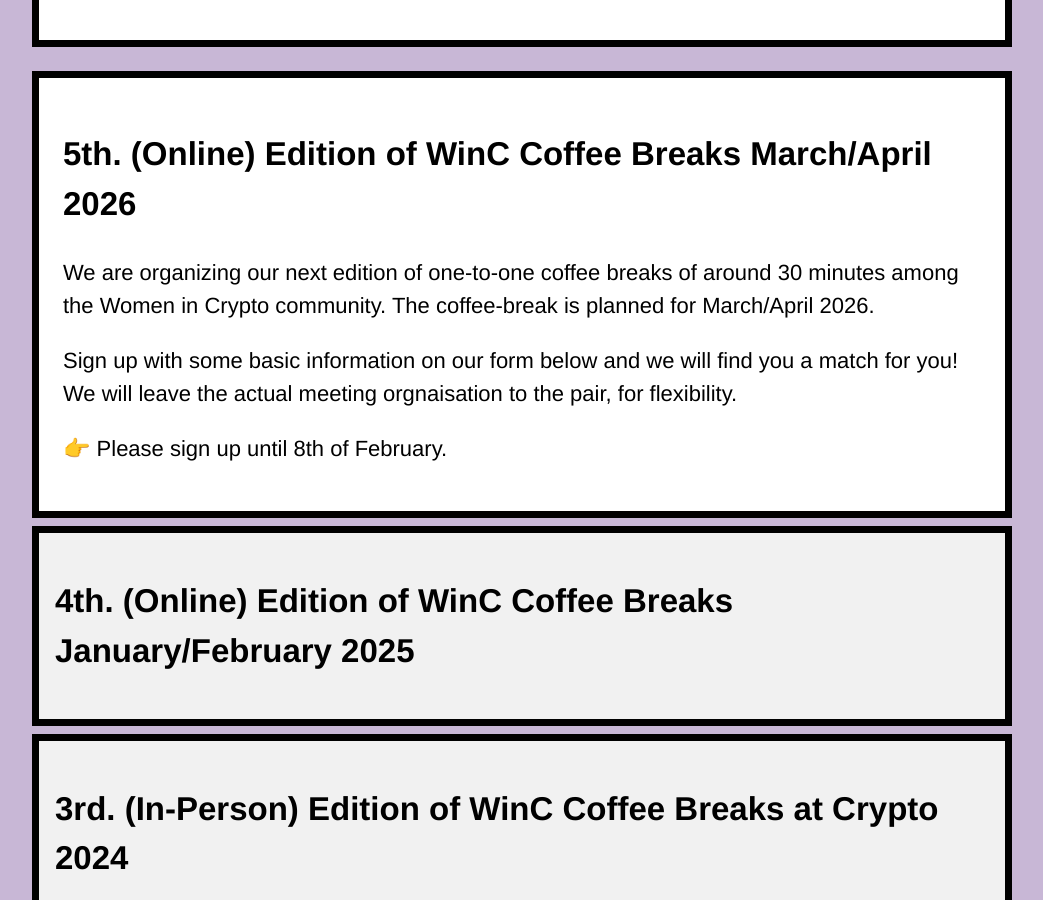
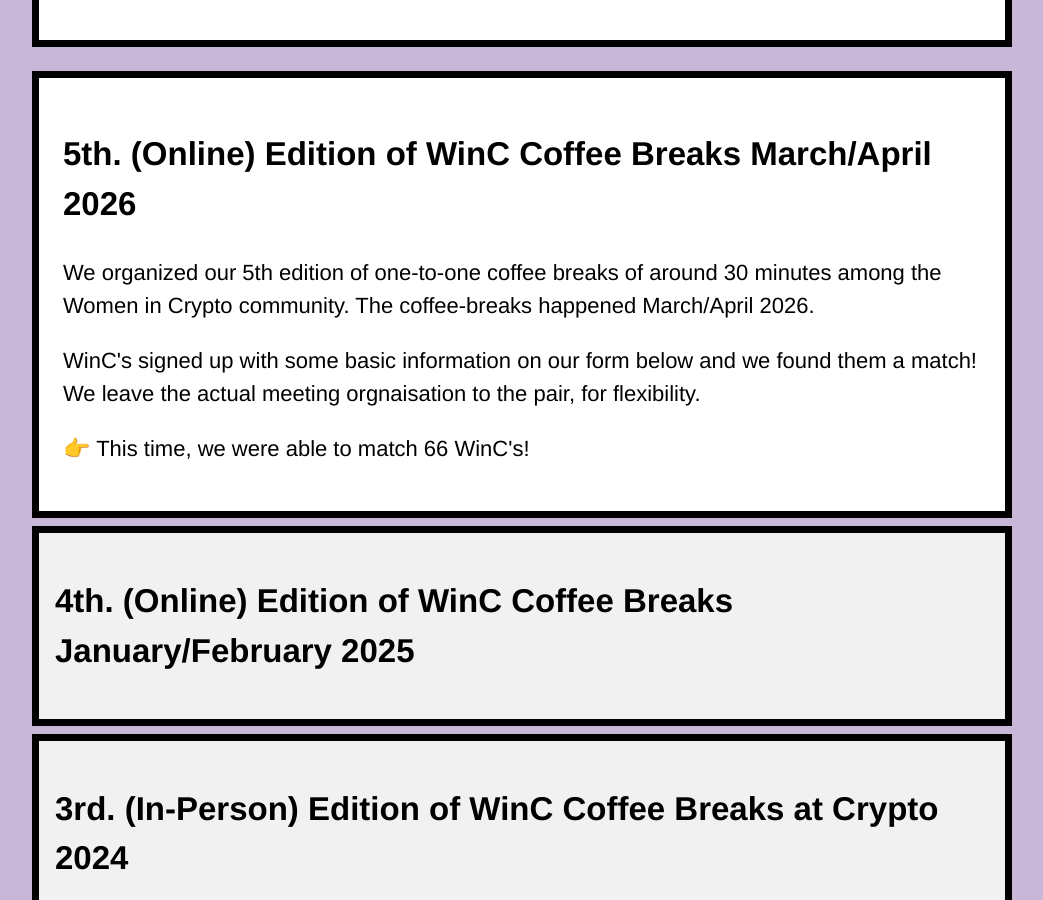
Before and after one commit to women-in-cryptography/women-in-cryptography-website, a Jekyll site: the page built from coffeebreaks.html, in a window 1280 px wide and 900 px high, scrolled down 715 px. Shown: the whole window, without its empty margins (118-1161 px from the left). Built offline with Jekyll 4.4.1, drawn with Linux system fonts in a browser that asks for light colours; a style sheet for code colours, icons or effects is not loaded.

Commit message:
added numbers

```diff
--- a/coffeebreaks.html
+++ b/coffeebreaks.html
@@ -22,11 +22,11 @@ tags: menu
 <div class="regular-description-fixed">
   <h2>5th. (Online) Edition of WinC Coffee Breaks March/April 2026</h2>
   <p>
-We are organizing our next edition of one-to-one coffee breaks of around 30 minutes among the Women in Crypto community. The coffee-break is planned for March/April 2026.
+We organized our 5th edition of one-to-one coffee breaks of around 30 minutes among the Women in Crypto community. The coffee-breaks happened March/April 2026.
  </p>
-Sign up with some basic information on our form below and we will find you a match for you! We will leave the actual meeting orgnaisation to the pair, for flexibility.
-</p>
-👉 Please sign up <!--on the following <a href="link" target="_blank">google form</a>--> until 8th of February.
+WinC's signed up with some basic information on our form below and we found them a match! We leave the actual meeting orgnaisation to the pair, for flexibility.
+</p>👉 This time, we were able to match 66 WinC's!
+<!--👉 Please sign up on the following <a href="link" target="_blank">google form</a> until 8th of February.-->
   </p>
 </div>
 
@@ -34,11 +34,13 @@ Sign up with some basic information on our form below and we will find you a mat
 <label for="collapsible4" class="collapsible-btn"><h2>4th. (Online) Edition of WinC Coffee Breaks January/February 2025</h2></label>
 <div class="regular-description">
 <p>
-We are organizing our next edition of one-to-one coffee breaks of around 30 minutes among the Women in Crypto community. The coffee-break is planned for February 2025.
+We organized our 5th edition of one-to-one coffee breaks of around 30 minutes among the Women in Crypto community. The coffee-breaks happened February 2025.
  </p>
-Sign up with some basic information on our form below and we will find you a match for you! We will leave the actual meeting orgnaisation to the pair, for flexibility.
+<!--Sign up with some basic information on our form below and we will find you a match for you! We will leave the actual meeting orgnaisation to the pair, for flexibility.-->
+WinC's signed up with some basic information on our form below and we found them a match! We leave the actual meeting orgnaisation to the pair, for flexibility.
 </p>
-👉 Please sign up <!--on the following <a href="https://docs.google.com/forms/d/e/1FAIpQLSdIiTrx7ieqrA4qZhik2fYfnNG4Hsckot3ZfpUvaBNieov5FQ/viewform?usp=dialog" target="_blank">google form</a>--> until 31st of January.
+👉 This time, we were able to match 87 WinC's!
+<!--👉 Please sign up on the following <a href="https://docs.google.com/forms/d/e/1FAIpQLSdIiTrx7ieqrA4qZhik2fYfnNG4Hsckot3ZfpUvaBNieov5FQ/viewform?usp=dialog" target="_blank">google form</a> until 31st of January.-->
   </p>
 </div>
 
@@ -49,7 +51,7 @@ Sign up with some basic information on our form below and we will find you a mat
  </p>
 Sign up with some basic information on our form below and we will find you a match that you can meet during the conference! We will leave the actual meeting orgnaisation to the pair, for flexibility.
 </p>
-👉 Please sign up <!--on the following google form until 10th of August: <a href="https://forms.gle/4ipv2vhiSzP7uPYD8" target="_blank">https://forms.gle/4ipv2vhiSzP7uPYD8</a>-->.
+<!--👉 Please sign up on the following google form until 10th of August: <a href="https://forms.gle/4ipv2vhiSzP7uPYD8" target="_blank">https://forms.gle/4ipv2vhiSzP7uPYD8</a> .-->
   </p>
 </div>
 
@@ -58,6 +60,9 @@ Sign up with some basic information on our form below and we will find you a mat
 <div class="regular-description">
   <p>We are organizing our next edition of one-to-one coffee breaks of around 30 minutes among the Women in Crypto community. The coffee-break is planned for January/February 2024.</p>
   <p>The idea is that you sign up with your name, e-mail, affiliation, time zone, research topic and seniority level. We further ask you to let us know what you would like to get out of this coffee break. Depending on the answers we receive, we will find for every participant a match. We let you then organize your meetings on your own, whereas we encourage meetings in one of our cozy discord rooms.</p>
+  </p>
+👉 This time, we were able to match 88 WinC's!
+  </p>
 </div>
 
 <input type="checkbox" id="collapsible3" class="toggle">
@@ -67,6 +72,9 @@ Sign up with some basic information on our form below and we will find you a mat
   <p>The idea is that you sign up with your name, e-mail, affiliation, time zone, research topic and seniority level. We further ask you to let us know what you would like to get out of this coffee break. Depending on the answers we receive, we will find a match for every participant.</p>
   <p>We let you then organize your meetings on your own, whereas we encourage meetings in one of our cozy discord rooms. We will also provide you with some suggested topics for discussion - but those are by no means mandatory :)</p>
   <p>If you want to join the WinC Coffee Breaks, send us an e-mail so we can add you to the discord channel, where you can find further information.</p>
+    </p>
+👉 This time, we were able to match 64 WinC's!
+  </p>
 </div>
 
 </div>
```
